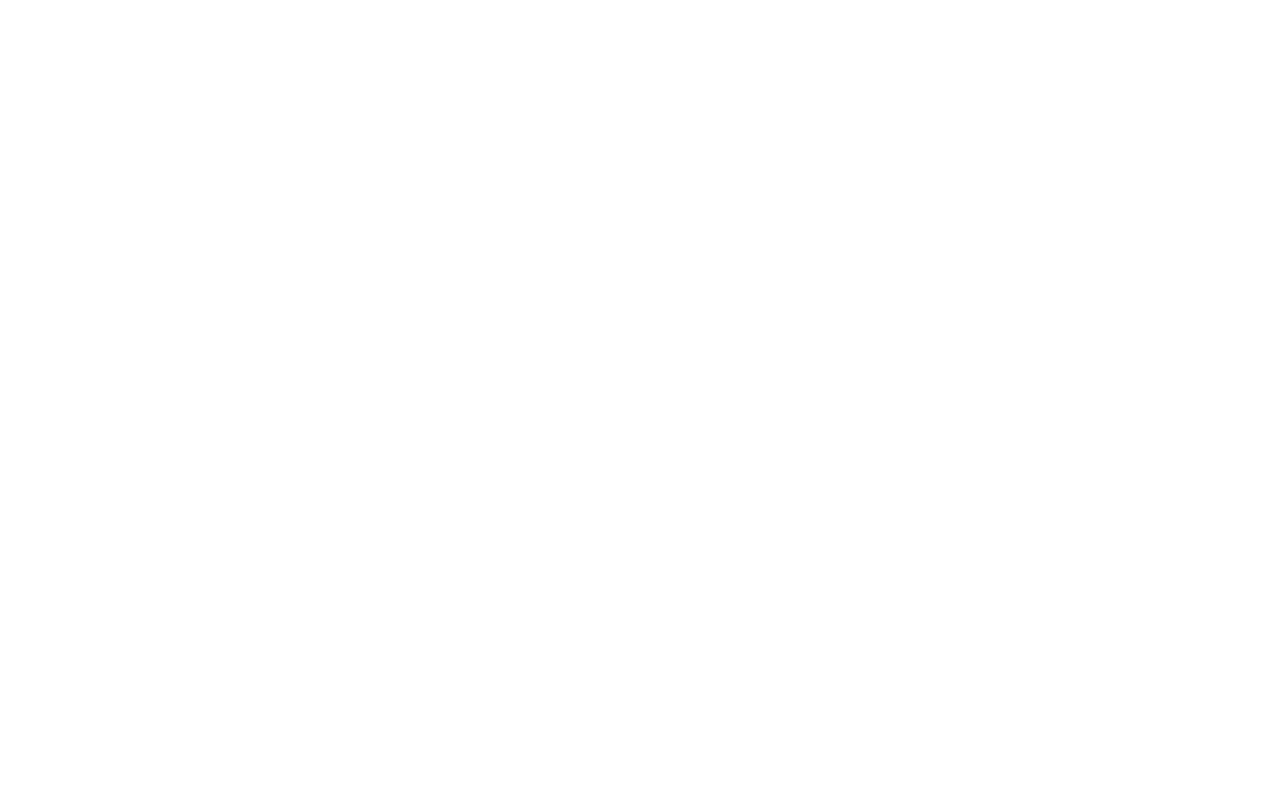
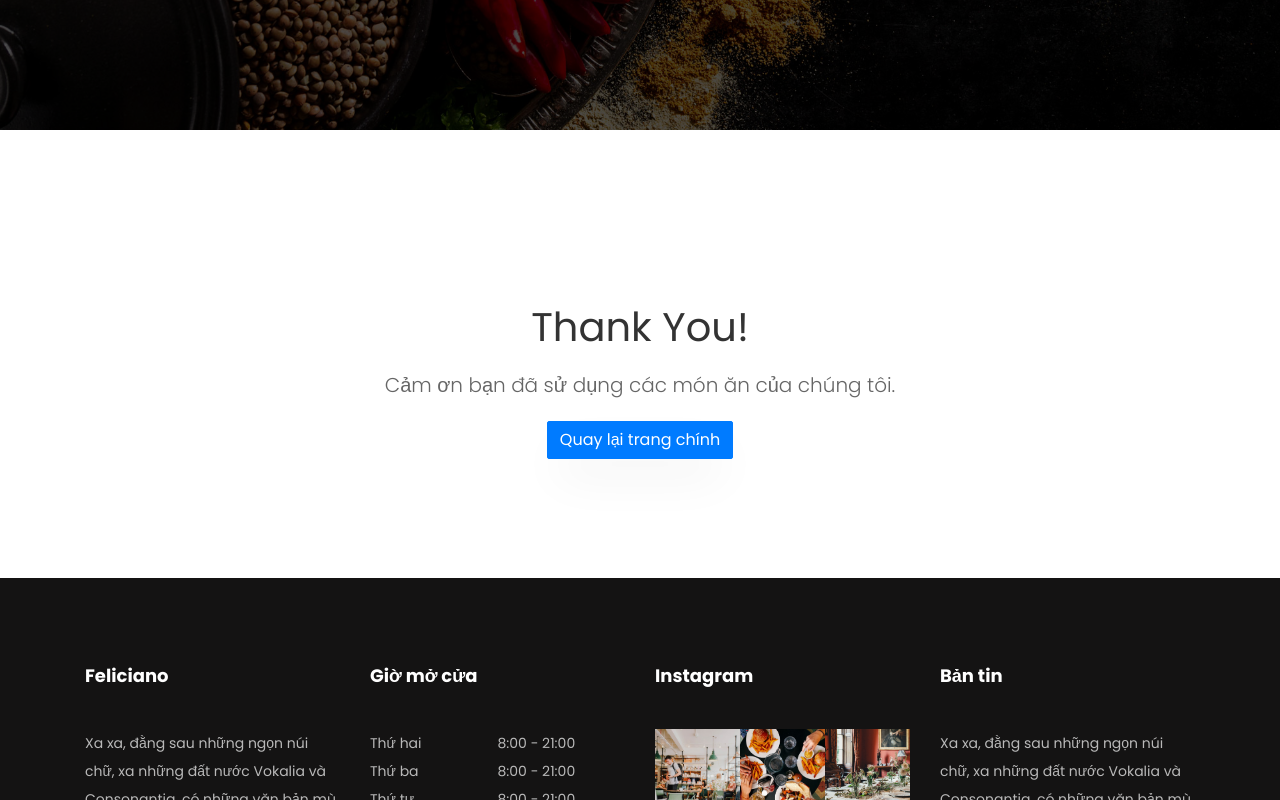
Before and after one commit to davilnam/food_order, a React (Create React App) app: page /thankYou in a window 1280 px wide. Before the commit this address led to /not-found. Shown: the part 620-1420 px from the top of the page. Before the commit the page ends 800 px from the top, so only its background shows below. Built offline with nearby package versions, Linux system fonts and the light colour scheme.

Commit message:
trang cam on khi khach hang thanh toan

```diff
--- a/src/App.js
+++ b/src/App.js
@@ -16,6 +16,7 @@
 import PageMenu from "./pages/PageMenu";
 import FoodDetail from "./components/detail_food/FoodDetail";
 import Cart from "./components/cart/Cart";
+import ThankYouPage from "./pages/ThankYouPage";
 import Payment from "./components/payment/Payment";
 import NotFound from "./components/NotFound";
 import LayoutUser from "./pages/LayoutUser";
@@ -39,6 +40,7 @@
         {/* Sử dụng Route param để truyền id vào FoodDetail */}
         <Route path="foodDetail/:id" element={<FoodDetail />}></Route>
         <Route path="login" element={<Login />}></Route>
+        <Route path="thankYou" element={<ThankYouPage />}></Route>
         <Route path="register" element={<Register />}></Route>
         {/* Thêm một Route cuối cùng với path="*" để xử lý các trang không hợp lệ */}
         <Route path="*" element={<Navigate to="/not-found" />} />
--- /dev/null
+++ b/src/pages/ThankYouPage.js
@@ -0,0 +1,31 @@
+import React, { useEffect } from "react";
+import { useDispatch } from "react-redux";
+import { saveCurrentPath } from "../actions/actions";
+import { Link } from "react-router-dom";
+
+const ThankYouPage = () => {
+  const dispatch = useDispatch();
+
+  useEffect(() => {
+    dispatch(saveCurrentPath(window.location.pathname));
+  }, [dispatch]);
+  return (
+    <section className="ftco-section">
+      <div className="container mt-5">
+        <div className="row">
+          <div className="col-md-6 offset-md-3 text-center">
+            <h1>Thank You!</h1>
+            <p className="lead">
+              Cảm ơn bạn đã sử dụng các món ăn của chúng tôi.
+            </p>
+            <Link to="/" className="btn btn-primary">
+              Quay lại trang chính
+            </Link>
+          </div>
+        </div>
+      </div>
+    </section>
+  );
+};
+
+export default ThankYouPage;
```
